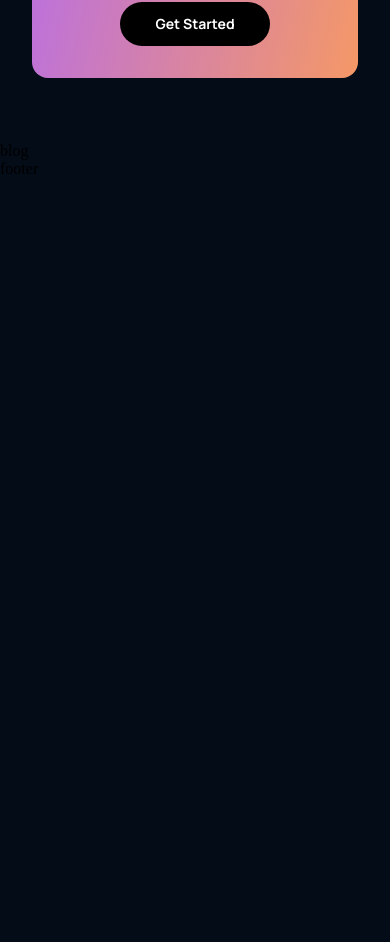
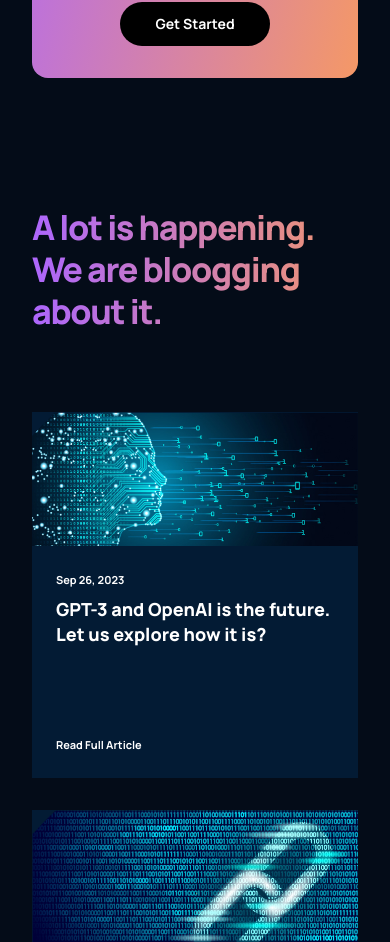
Before and after one commit to samuelraymond7/gpt, a React (Create React App) app: page / in a window 390 px wide. Shown: the part 4988-5930 px from the top of the page. Before the commit the page ends 5166 px from the top, so only its background shows below. Built offline with nearby package versions, Linux system fonts and the light colour scheme.

Commit message:
Blog section and article done

```diff
--- a/src/components/article/article.css
+++ b/src/components/article/article.css
@@ -0,0 +1,57 @@
+.gpt3__blog-container__article{
+    width: 100%;
+    height: 100%;
+    display: flex;
+    flex-direction: column;
+    background-color: var(--color-footer);
+
+}
+
+.gpt3__blog-container__article-image{
+    width: 100%;
+    height: 100%;
+    background: var(--color-footer);
+}
+
+.gpt3__blog-container__article-image img{
+    width: 100%;
+    height: 100%;
+}
+
+.gpt3__blog-container__article-content{
+    display: flex;
+    flex-direction: column;
+    justify-content: space-between;
+    padding: 1rem 1.5rem;
+    height: 100%;
+
+}
+
+.gpt3__blog-container__article-content p{
+    font-family: var(--font-family);
+    color: #ffffff;
+    font-weight: bold;
+    font-size: 11px;
+    line-height: 35px;
+}
+
+.gpt3__blog-container__article-content h3{
+    font-family: var(--font-family);
+    font-weight: 800;
+    font-size: 25px;
+    line-height: 30px;
+    color: #ffffff;
+    margin-bottom: 5rem;
+    cursor: pointer;
+}
+
+.gpt3__blog-container__article-content p:last-child{
+    cursor: pointer;
+}
+
+@media screen and (max-width:550px) {
+    .gpt3__blog-container__article-content h3{
+        font-size: 18px;
+        line-height: 25px;
+    }
+}
--- a/src/components/article/article.jsx
+++ b/src/components/article/article.jsx
@@ -1,8 +1,19 @@
 import React from 'react';
 import './Article.css';
-const Article = () => {
+const Article = ({imgURL,date,title}) => {
   return (
-    <div>article</div>
+    <div className="gpt3__blog-container__article">
+      <div className="gpt3__blog-container__article-image">
+        <img src={imgURL} alt="blog" />
+      </div>
+      <div className='gpt3__blog-container__article-content'>
+        <div>
+          <p>{date}</p>
+          <h3>{title}</h3>
+        </div>
+        <p>Read Full Article</p>
+      </div>
+    </div>
   )
 }
 
--- a/src/containers/blog/blog.css
+++ b/src/containers/blog/blog.css
@@ -0,0 +1,74 @@
+.gpt3__blog{
+    display: flex;
+    flex-direction: column;
+}
+
+.gpt3__blog-heading{
+    width: 100%;
+    text-align: left;
+    margin-bottom: 5rem;
+}
+
+.gpt3__blog-heading h1{
+    font-family: var(--font-family);
+    font-weight: 800;
+    font-size: 62px;
+    line-height: 75px;
+    letter-spacing: -0.04em;
+}
+
+.gpt3__blog-container{
+    display: flex;
+    flex-direction: row;
+}
+
+.gpt3__blog-container__groupA{
+    flex: 0.75;
+    margin-right: 2rem;
+}
+
+.gpt3__blog-container__groupB{
+    flex: 1;
+    display: grid;
+    grid-template-columns: repeat(2,1fr);
+    grid-gap: 2rem;
+}
+
+@media screen and (max-width:990px) {
+    .gpt3__blog-container{
+        flex-direction: column-reverse;
+    }
+
+    .gpt3__blog-container__groupA{
+        margin: 2rem 0;
+    }
+
+    .gpt3__blog-container__groupA .gpt3__blog-container__article{
+        width: 48%;
+    }
+
+    .gpt3__blog-container__groupA .gpt3__blog-container__article-image{
+        height: 250px;
+    }
+}
+
+@media screen and (max-width:700px){
+    .gpt3__blog-container__groupB{
+        grid-template-columns: repeat(1,1fr);
+    }
+    .gpt3__blog-container__groupA .gpt3__blog-container__article{
+        width: 100%;
+    }
+
+    .gpt3__blog-heading h1{
+        font-size: 46px;
+        line-height: 52px;
+    }
+}
+
+@media screen and (max-width:550px) {
+    .gpt3__blog-heading h1{
+        font-size: 34px;
+        line-height: 42px;
+    }
+}
--- a/src/containers/blog/blog.jsx
+++ b/src/containers/blog/blog.jsx
@@ -1,8 +1,26 @@
 import React from 'react'
+import Article from '../../components/article/Article'
+import {blog01,blog02,blog03,blog04,blog05} from './imports'
+import './Blog.css'
 
 const Blog = () => {
   return (
-    <div>blog</div>
+    <div className="gpt3__blog section__padding" id='blog'>
+      <div className='gpt3__blog-heading'>
+        <h1 className='gradient__text'>A lot is happening. We are bloogging about it.</h1>
+      </div>
+      <div className="gpt3__blog-container">
+        <div className="gpt3__blog-container__groupA">
+          <Article imgURL={blog01} date="Sep 26, 2023" title="GPT-3 and OpenAI is the future. Let us explore how it is?"/>
+        </div>
+        <div className="gpt3__blog-container__groupB">
+          <Article imgURL={blog02} date="Sep 26, 2023" title="GPT-3 and OpenAI is the future. Let us explore how it is?"/>
+          <Article imgURL={blog03} date="Sep 26, 2023" title="GPT-3 and OpenAI is the future. Let us explore how it is?"/>
+          <Article imgURL={blog04} date="Sep 26, 2023" title="GPT-3 and OpenAI is the future. Let us explore how it is?"/>
+          <Article imgURL={blog05} date="Sep 26, 2023" title="GPT-3 and OpenAI is the future. Let us explore how it is?"/>
+        </div>
+      </div>
+    </div>
   )
 }
 
--- /dev/null
+++ b/src/containers/blog/imports.js
@@ -0,0 +1,13 @@
+import blog01 from '../../assets/blog01.png';
+import blog02 from '../../assets/blog02.png';
+import blog03 from '../../assets/blog03.png';
+import blog04 from '../../assets/blog04.png';
+import blog05 from '../../assets/blog05.png';
+
+export{
+    blog01,
+    blog02,
+    blog03,
+    blog04,
+    blog05
+}
```
